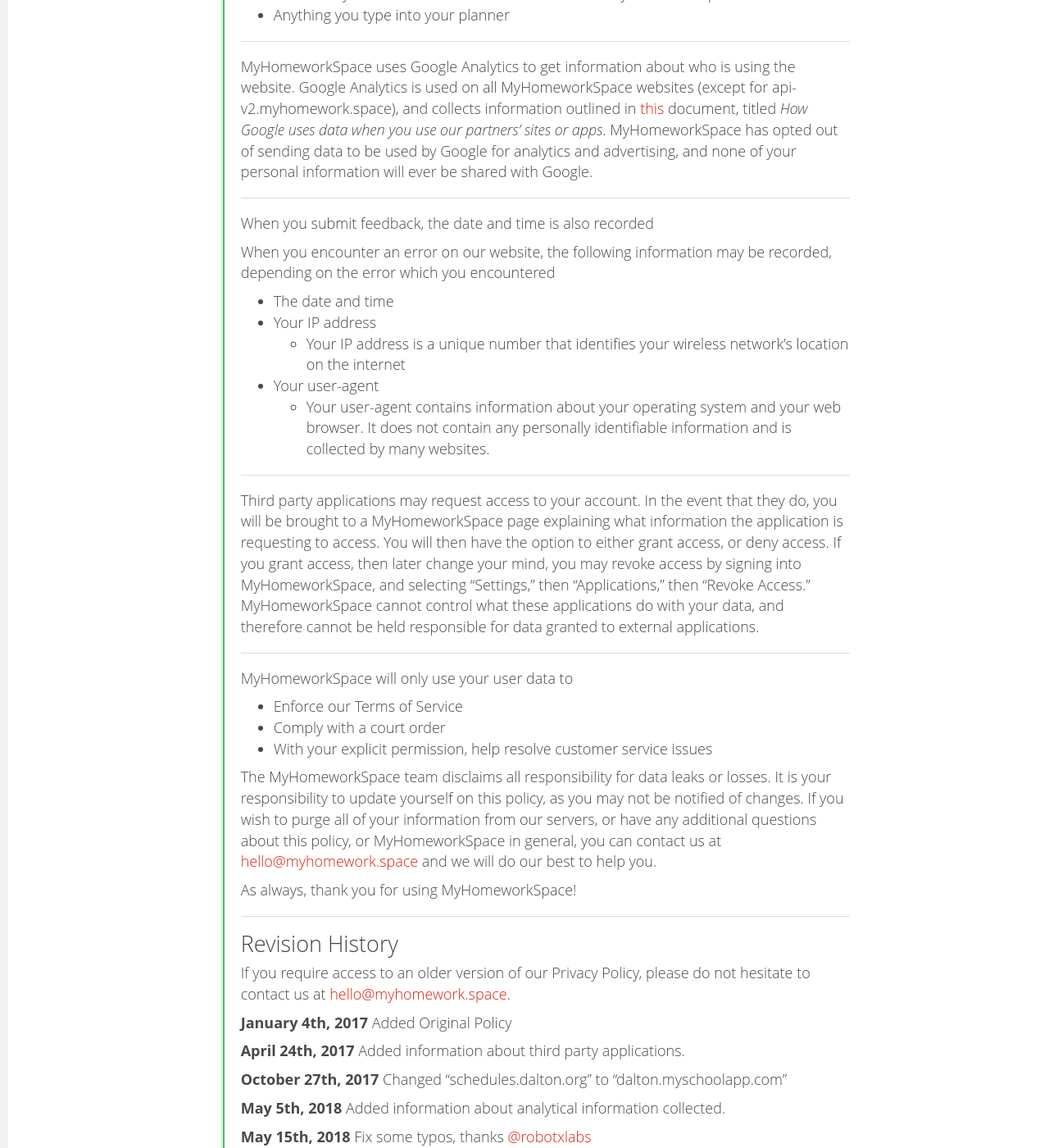
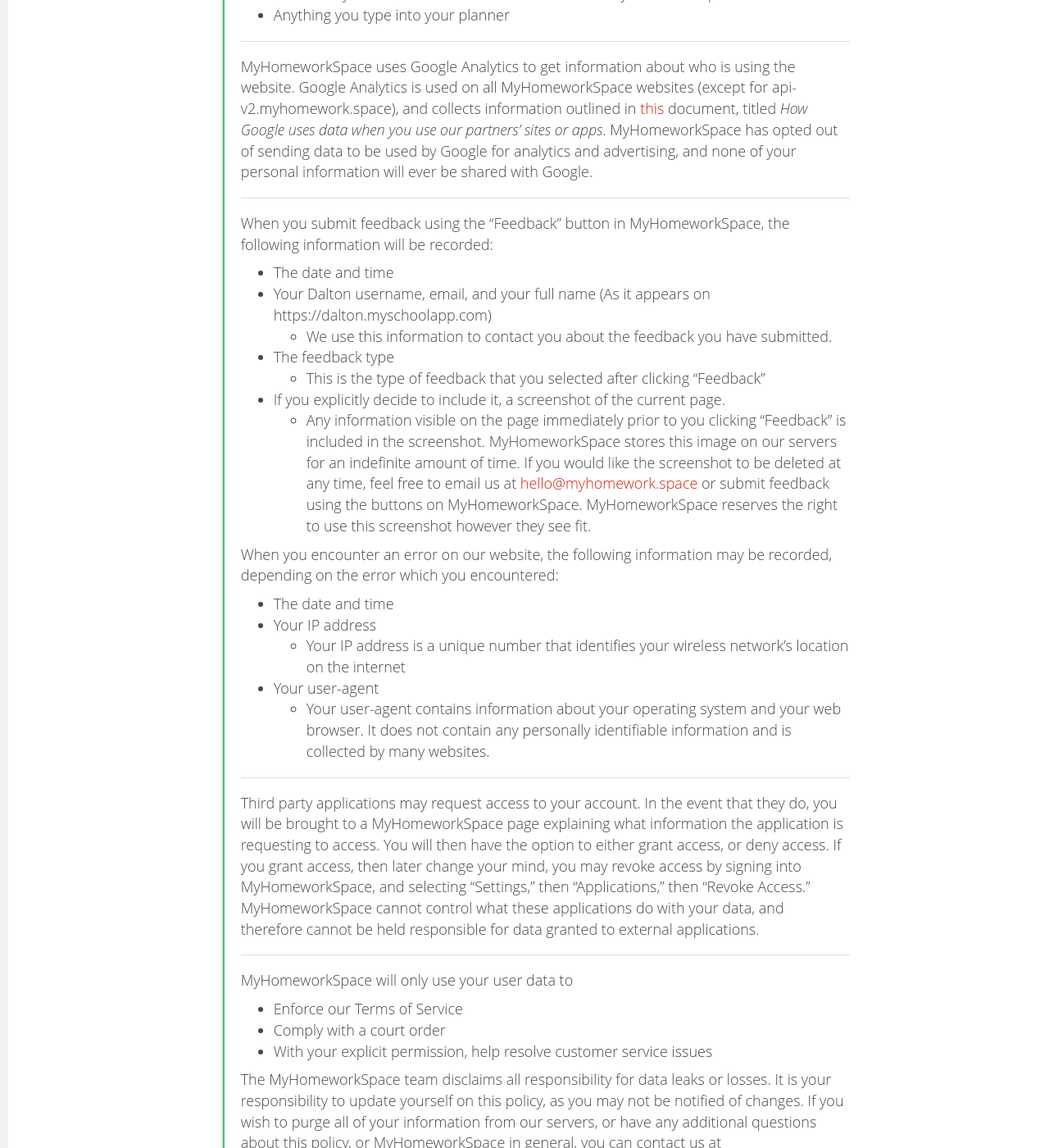
Before and after one commit to MyHomeworkSpace/PrivacyPolicy, a Jekyll site: the page built from _posts/2019-02-07-privacy.md, in a window 1280 px wide and 1400 px high, scrolled down 624 px. Shown: the whole window at 82% size. Built offline with Jekyll 4.4.1, drawn with Linux system fonts in a browser that asks for light colours; some of the changed text lies outside the part shown.

Commit message:
Info about screenshots in feedback

```diff
--- a/_posts/2018-05-15-privacy.md
+++ b/_posts/2019-02-07-privacy.md
@@ -21,9 +21,17 @@
 MyHomeworkSpace uses Google Analytics to get information about who is using the website. Google Analytics is used on all MyHomeworkSpace websites (except for api-v2.myhomework.space), and collects information outlined in [this](https://policies.google.com/privacy/partners) document, titled _How Google uses data when you use our partners' sites or apps_. MyHomeworkSpace has opted out of sending data to be used by Google for analytics and advertising, and none of your personal information will ever be shared with Google.
 
 ---
-When you submit feedback, the date and time is also recorded
+When you submit feedback using the "Feedback" button in MyHomeworkSpace, the following information will be recorded:
+* The date and time
+* Your Dalton username, email, and your full name (As it appears on https://dalton.myschoolapp.com)
+  * We use this information to contact you about the feedback you have submitted.
+* The feedback type
+  * This is the type of feedback that you selected after clicking "Feedback"
+* If you explicitly decide to include it, a screenshot of the current page.
+  * Any information visible on the page immediately prior to you clicking "Feedback" is included in the screenshot. MyHomeworkSpace stores this image on our servers for an indefinite amount of time. If you would like the screenshot to be deleted at any time, feel free to email us at [hello@myhomework.space](mailto:hello@myhomework.space) or submit feedback using the buttons on MyHomeworkSpace. MyHomeworkSpace reserves the right to use this screenshot however they see fit.
 
-When you encounter an error on our website, the following information may be recorded, depending on the error which you encountered
+
+When you encounter an error on our website, the following information may be recorded, depending on the error which you encountered:
 
 * The date and time
 * Your IP address
@@ -52,7 +60,7 @@
 If you require access to an older version of our Privacy Policy, please do not hesitate to contact us at [hello@myhomework.space](mailto:hello@myhomework.space).
 
 **January 4th, 2017**
-Added Original Policy
+Added Original Policy.
 
 **April 24th, 2017**
 Added information about third party applications.
@@ -64,4 +72,7 @@
 Added information about analytical information collected.
 
 **May 15th, 2018**
-Fix some typos, thanks [@robotxlabs](https://github.com/robotxlabs)
+Fix some typos, thanks [@robotxlabs](https://github.com/robotxlabs).
+
+**February 27th, 2019**
+Added information about screenshots included in feedback submissions.
```
